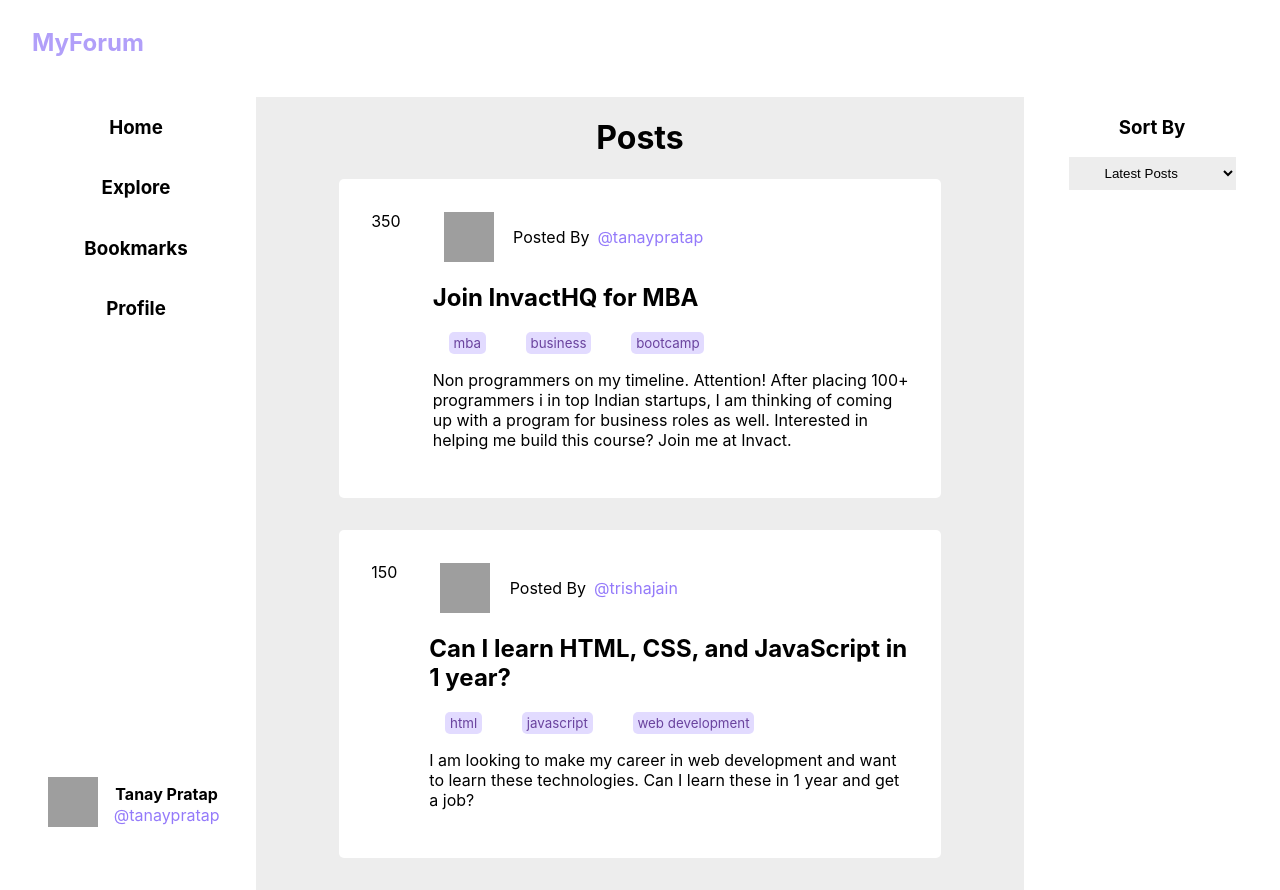
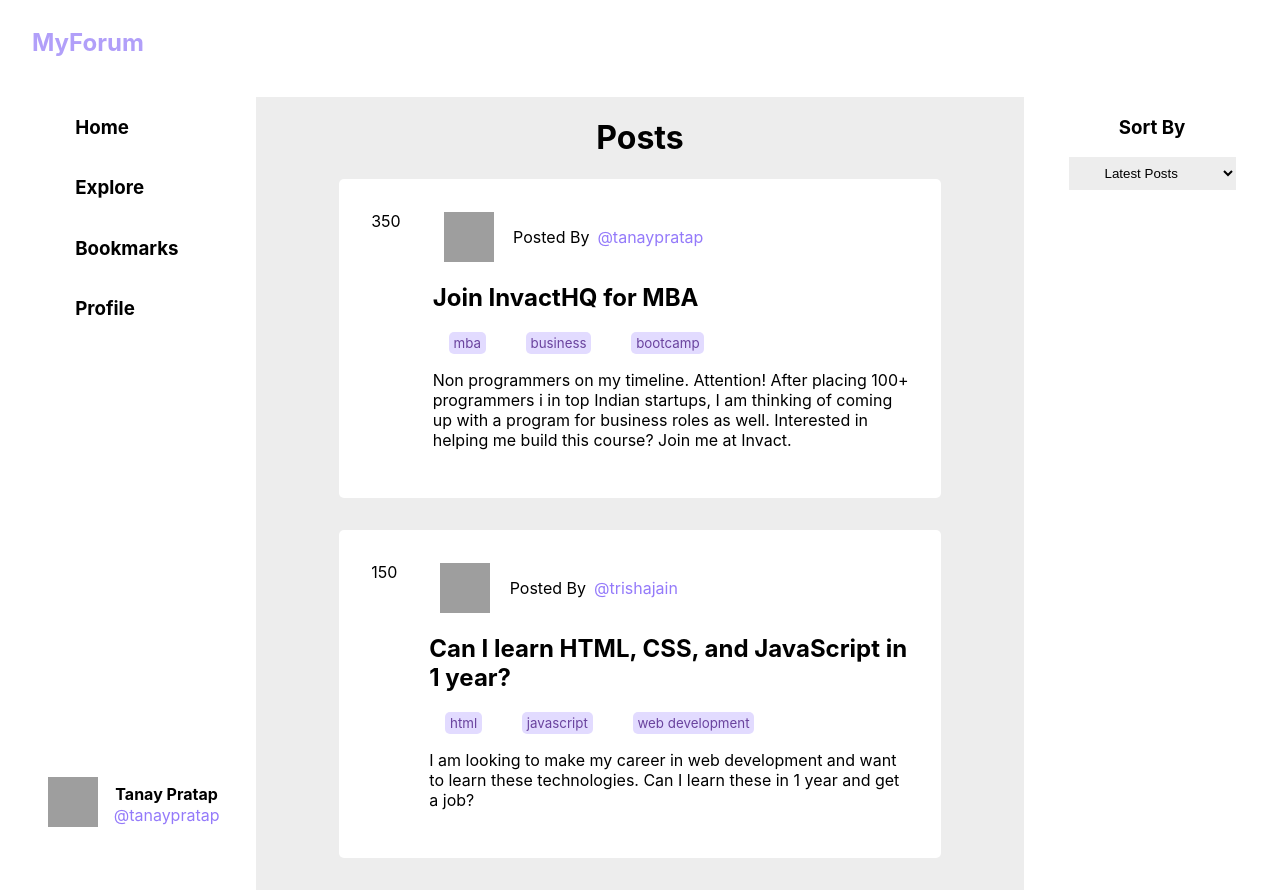
Before and after one commit to amulyaparab/machine-coding-round-4, a React (Create React App) app: page / in a window 1280 px wide. Built offline with nearby package versions, Linux system fonts and the light colour scheme; grey boxes are pictures that could not be loaded; the HTML template or start-up script is replaced by a standard one.

Commit message:
styles: fixed side nav

```diff
--- a/src/App.css
+++ b/src/App.css
@@ -61,11 +61,12 @@ nav {
 .side-nav .tab {
   display: flex;
   align-items: center;
-  justify-content: center;
+  justify-content: flex-start;
+  margin-left: 4rem;
 }
 .side-nav .tab i {
   font-size: 20px;
-  padding: 0 0.5rem;
+  padding: 0 0.7rem 0 0;
 }
 .post {
   width: 70%;
```
